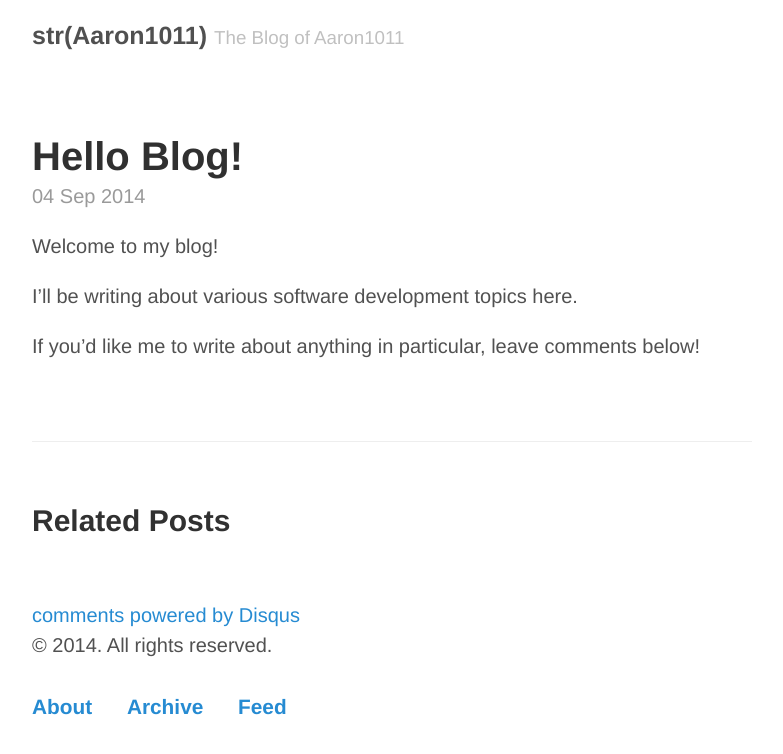
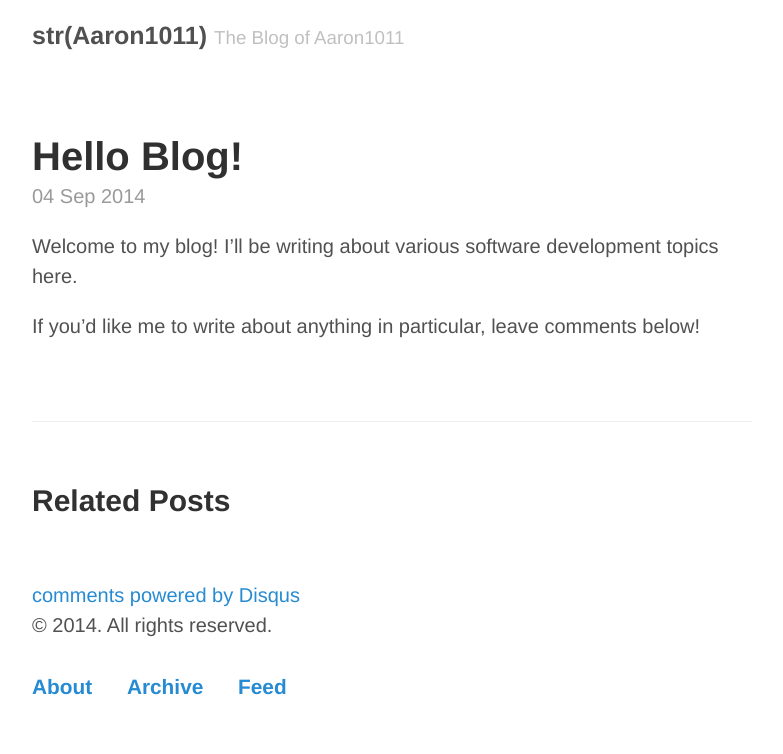
Before and after one commit to Aaron1011/Aaron1011.github.io_old, a Jekyll site: the page built from _posts/2014-09-04-hello-blog.md, in a window 1280 px wide. Shown: the top 754 px of the page, without its empty margins (248-1031 px from the left). Built offline with Jekyll 4.4.1, drawn with Linux system fonts in a browser that asks for light colours; Markdown is read by kramdown in place of the engine named in the settings; comment, search, counter and statistics services are not loaded.

```diff
--- a/_config.yml
+++ b/_config.yml
@@ -25,4 +25,4 @@ pages_list:
   Archive: '/archive'
   Feed: '/atom.xml'
 
-excerpt_separator: "\n"
+excerpt_separator: "\n\n"
--- a/_posts/2014-09-04-hello-blog.md
+++ b/_posts/2014-09-04-hello-blog.md
@@ -5,8 +5,7 @@ comments: true
 ---
 
 Welcome to my blog!
-
 I'll be writing about various software development topics here.
 
-
+<!--more-->
 If you'd like me to write about anything in particular, leave comments below!
```
Also changed, not shown: index.html (+10 -2 lines).
